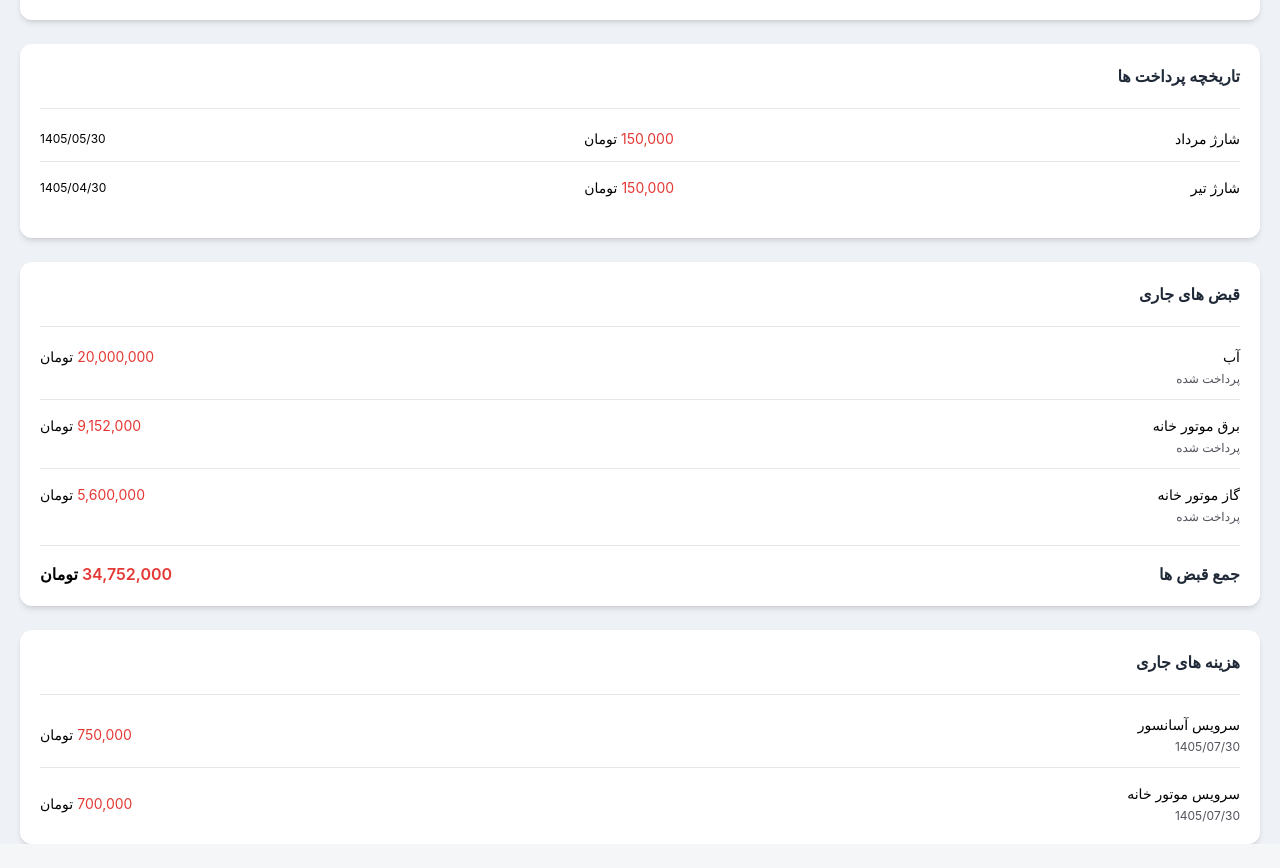
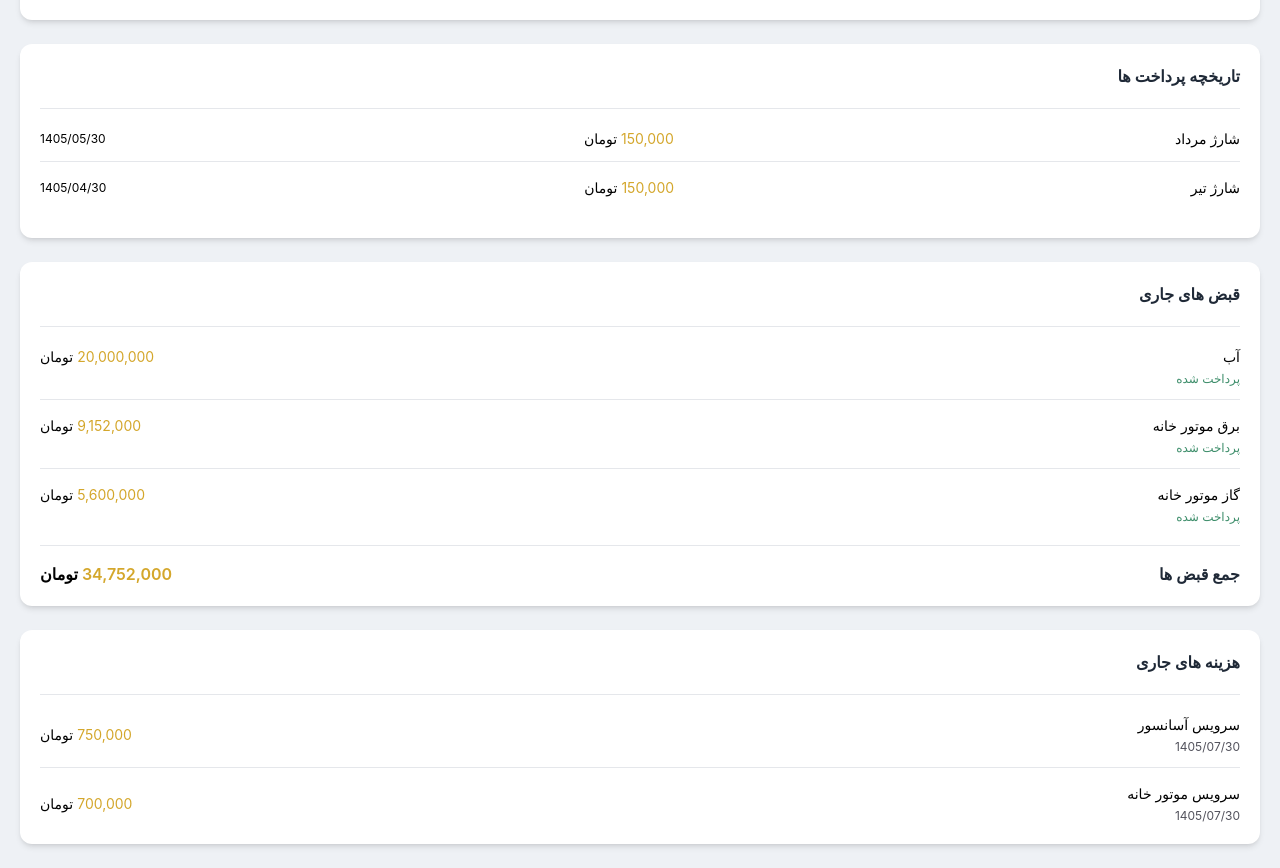
Before and after one commit to amirian515/building-management, a React (Vite) app: page /resident/dashboard in a window 1280 px wide. Shown: the part 384-1252 px from the top of the page. Before the commit the page ends 1228 px from the top, so only its background shows below. Built offline with nearby package versions, Linux system fonts and the light colour scheme.

Commit message:
import data

```diff
--- a/src/components/BillCard.tsx
+++ b/src/components/BillCard.tsx
@@ -1,22 +1,7 @@
 
+import { bills } from "../data/residentData"
 function BillCard(){
-    const bills =[
-        {id:1,
-        title:" آب",
-        amount:20000000,
-        status:"پرداخت شده"
-        },
-        {id:2,
-        title:" برق موتور خانه",
-        amount:9152000,
-        status:"پرداخت شده"
-},
-        {id:3,
-        title:" گاز موتور خانه",
-        amount:5600000,
-        status:"پرداخت شده"
-},
-    ]
+
     const totalBills = bills.reduce((acc ,item)=>{
         return( acc+item.amount)
     },0)
@@ -31,11 +16,11 @@ function BillCard(){
                         className=" border-b border-border py-3 text-right last:border-b-0 flex justify-between">
                             <span className="flex gap-1">
                                 <p>تومان</p>
-                                <p className="text-danger">{bill.amount.toLocaleString()}</p>
+                                <p className="text-warning">{bill.amount.toLocaleString()}</p>
                             </span>
                             <span>
                             <p className="mb-1">{bill.title}</p>
-                            <p className="text-zinc-600 text-xs">{bill.status}</p>
+                            <p className="text-success text-xs">{bill.status}</p>
                             </span>
 
                         </div>
@@ -45,7 +30,7 @@ function BillCard(){
              <div className="border-t border-border flex justify-between items-center pt-4 mt+2">
                 <span className="flex gap-1 font-semibold">
                     <p> تومان</p>
-                    <p className="text-danger">{totalBills.toLocaleString()}</p>
+                    <p className="text-warning">{totalBills.toLocaleString()}</p>
                 </span>
                 <h1 className="font-semibold text-text">جمع قبض ها</h1>
              </div>
--- a/src/components/ExpensesCard.tsx
+++ b/src/components/ExpensesCard.tsx
@@ -1,20 +1,7 @@
 
+import { expenses } from "../data/residentData"
 function ExpensesCard (){
-   const expenses = [
-    {
-        id:1,
-        title:"سرویس آسانسور",
-        amount:750000,
-        date:"1405/07/30"
-   },
-      {
-        id:2,
-        title:"سرویس موتور خانه",
-        amount:700000,
-        date:"1405/07/30"
-   }
 
-]
     return(
         <div className="mx-5 px-5 text-right border-border bg-surface shadow-md rounded-xl">
             <h1 className="text-text font-semibold text-base py-5 border-b border-border"> هزینه های جاری </h1>
@@ -26,7 +13,7 @@ function ExpensesCard (){
                     className="flex justify-between items-center border-b border-border py-3 text-right last:border-b-0">
                         <span className=" flex gap-1">
                             <p>تومان</p>
-                            <p className="text-danger">{payment.amount.toLocaleString()}</p>
+                            <p className="text-warning">{payment.amount.toLocaleString()}</p>
                         </span>
                         <span>
                              <p className="mb-1">{payment.title}</p>
--- a/src/components/FinancialStatusCard.tsx
+++ b/src/components/FinancialStatusCard.tsx
@@ -1,20 +1,6 @@
+import { debts } from "../data/residentData"
 function FinancialStatusCard (){
-     const debts =[{
-        id:1,
-        title:"شارژ شهریور",
-        amount:150000
-        ,date:"1405/07/12"},
-        {
-        id:2,
-        title:"شارژ مرداد",
-        amount:150000
-        ,date:"1405/07/12"},
-        {
-        id:3,
-        title:" هزینه آسانسور",
-        amount:150000
-        ,date:"1405/07/12"}
-     ]
+
      const totalDebt = debts.reduce((acc ,item) =>{
         return(
             acc+item.amount
--- a/src/components/PaymentHistoryCard.tsx
+++ b/src/components/PaymentHistoryCard.tsx
@@ -1,18 +1,7 @@
+import { payments } from "../data/residentData"
 function PaymentHistoryCard (){
-const payments =[
-    {
-        id:1,
-        title:"شارژ مرداد",
-        amount :150000,
-        date : "1405/05/30"
-    },
-        {
-        id:2,
-        title:"شارژ تیر",
-        amount :150000,
-        date : "1405/04/30"
-    }
-]
+
+
     return(
 
 
@@ -27,7 +16,7 @@ const payments =[
                         <p className="text-xs">{payment.date}</p>
                         <span className=" flex gap-1">
                             <p>تومان</p>
-                            <p className="text-danger">{payment.amount.toLocaleString()}</p>
+                            <p className="text-warning">{payment.amount.toLocaleString()}</p>
                         </span>
                         <p className="w-22">{payment.title}</p>
                     </div>
--- /dev/null
+++ b/src/data/residentData.ts
@@ -0,0 +1,61 @@
+   export const debts =[{
+        id:1,
+        title:"شارژ شهریور",
+        amount:150000
+        ,date:"1405/07/12"},
+        {
+        id:2,
+        title:"شارژ مرداد",
+        amount:150000
+        ,date:"1405/07/12"},
+        {
+        id:3,
+        title:" هزینه آسانسور",
+        amount:150000
+        ,date:"1405/07/12"}
+     ]
+     export const bills =[
+        {id:1,
+        title:" آب",
+        amount:20000000,
+        status:"پرداخت شده"
+        },
+        {id:2,
+        title:" برق موتور خانه",
+        amount:9152000,
+        status:"پرداخت شده"
+},
+        {id:3,
+        title:" گاز موتور خانه",
+        amount:5600000,
+        status:"پرداخت شده"
+},
+    ]
+     export const payments =[
+    {
+        id:1,
+        title:"شارژ مرداد",
+        amount :150000,
+        date : "1405/05/30"
+    },
+        {
+        id:2,
+        title:"شارژ تیر",
+        amount :150000,
+        date : "1405/04/30"
+    }]
+       export const expenses = [
+    {
+        id:1,
+        title:"سرویس آسانسور",
+        amount:750000,
+        date:"1405/07/30"
+   },
+      {
+        id:2,
+        title:"سرویس موتور خانه",
+        amount:700000,
+        date:"1405/07/30"
+   }
+
+]
--- a/src/pages/resident/ResidentDashboard.tsx
+++ b/src/pages/resident/ResidentDashboard.tsx
@@ -6,7 +6,7 @@ import ExpensesCard from "../../components/ExpensesCard"
 function ResidentDashboard (){
 
     return(
-        <section className="bg-background min-h-screen space-y-6  flex flex-col">
+        <section className="bg-background min-h-screen space-y-6  flex flex-col pb-6">
             <Header />
             <FinancialStatusCard/>
             <PaymentHistoryCard />
```
